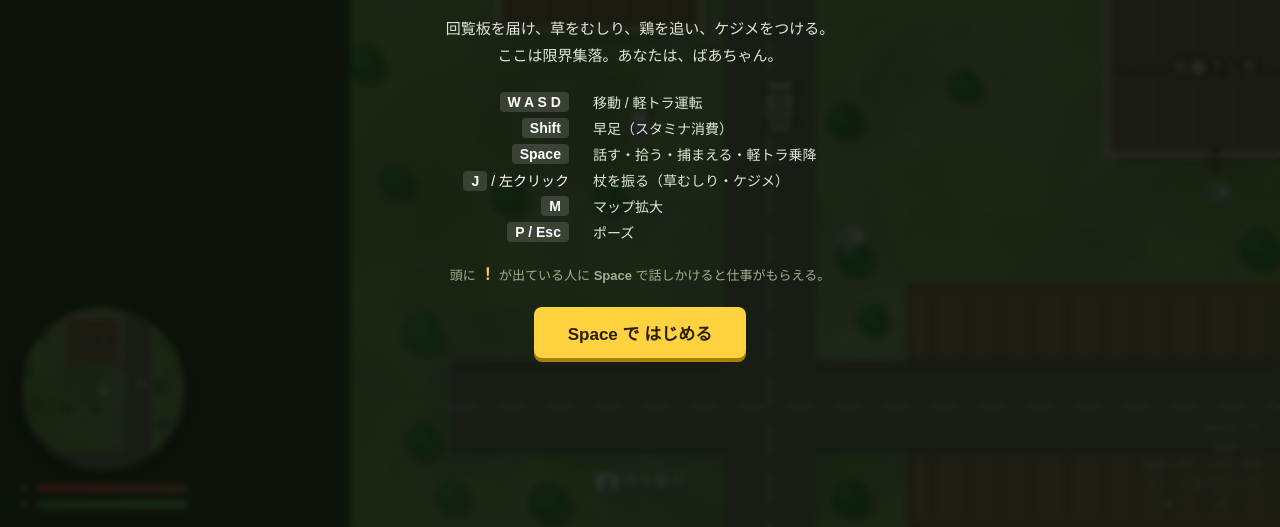
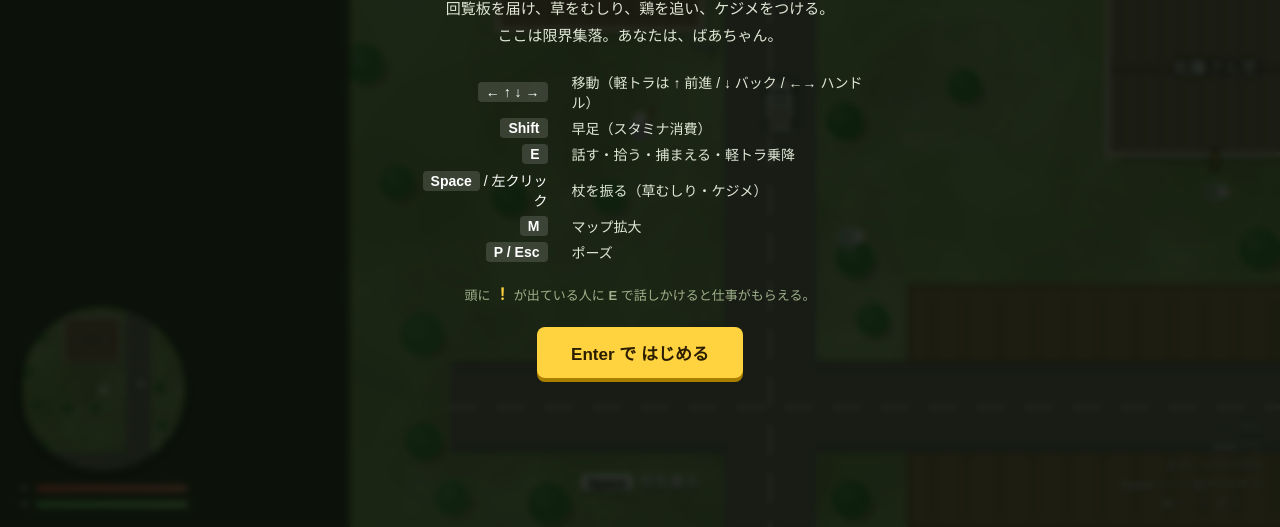
Before and after one commit to necobit/babaa-game, a plain HTML site: page index.html in a window 1280 px wide. Shown: the part 273-800 px from the top of the page. Drawn offline with Linux system fonts and the light colour scheme.

Commit message:
操作をカーソルキー基準に変更（調べる=E、杖=Space）
右手を矢印キーに置く前提の配置に組み替えた。
早足は真隣の右 Shift、右手が塞がるぶん空く左手に「調べる」の E、
杖は連打しやすい親指の Space。

- 移動: ← ↑ ↓ → （軽トラは ↑ 前進 / ↓ バック / ←→ ハンドル）
- 調べる/話す/拾う/乗降: E（Enter も可）
- 杖: Space / Z / X / J / K / F / 左クリック
- WASD は互換エイリアスとして存置
- 頭上プロンプトと画面下ヒント、タイトルの操作表を新配置に更新

Co-Authored-By: Claude Opus 5 (1M context) <noreply@anthropic.com>
Claude-Session: https://claude.ai/code/session_014SwtpV5sDLnokP5JfosoBu

```diff
--- a/index.html
+++ b/index.html
@@ -48,10 +48,10 @@
 
   <!-- 右下: 操作キー -->
   <div id="keys">
-    <span><b>WASD</b> 移動</span>
+    <span><b>&larr;&uarr;&darr;&rarr;</b> 移動</span>
     <span><b>Shift</b> 早足</span>
-    <span><b>Space</b> 調べる/話す/乗降</span>
-    <span><b>J</b> または <b>左クリック</b> 杖</span>
+    <span><b>E</b> 調べる/話す/乗降</span>
+    <span><b>Space</b> または <b>左クリック</b> 杖</span>
     <span><b>M</b> マップ　<b>P</b> ポーズ</span>
   </div>
 </div>
@@ -63,15 +63,15 @@
     <h2>〜 田舎のばあちゃん無双 〜</h2>
     <p class="lead">回覧板を届け、草をむしり、鶏を追い、ケジメをつける。<br>ここは限界集落。あなたは、ばあちゃん。</p>
     <table class="ctrl">
-      <tr><td><b>W A S D</b></td><td>移動 / 軽トラ運転</td></tr>
+      <tr><td><b>&larr; &uarr; &darr; &rarr;</b></td><td>移動（軽トラは &uarr; 前進 / &darr; バック / &larr;&rarr; ハンドル）</td></tr>
       <tr><td><b>Shift</b></td><td>早足（スタミナ消費）</td></tr>
-      <tr><td><b>Space</b></td><td>話す・拾う・捕まえる・軽トラ乗降</td></tr>
-      <tr><td><b>J</b> / 左クリック</td><td>杖を振る（草むしり・ケジメ）</td></tr>
+      <tr><td><b>E</b></td><td>話す・拾う・捕まえる・軽トラ乗降</td></tr>
+      <tr><td><b>Space</b> / 左クリック</td><td>杖を振る（草むしり・ケジメ）</td></tr>
       <tr><td><b>M</b></td><td>マップ拡大</td></tr>
       <tr><td><b>P / Esc</b></td><td>ポーズ</td></tr>
     </table>
-    <p class="tip">頭に <b class="ex">！</b> が出ている人に <b>Space</b> で話しかけると仕事がもらえる。</p>
-    <button id="startBtn">Space で はじめる</button>
+    <p class="tip">頭に <b class="ex">！</b> が出ている人に <b>E</b> で話しかけると仕事がもらえる。</p>
+    <button id="startBtn">Enter で はじめる</button>
   </div>
 </div>
 
--- a/js/game.js
+++ b/js/game.js
@@ -137,7 +137,7 @@ function startGame() {
   Sfx.ensure();
   if (document.activeElement && document.activeElement.blur) document.activeElement.blur();
   setState('play');
-  tut('WASD で移動 ／ Shift 長押しで早足 ／ Space で調べる', 8);
+  tut('矢印キーで移動 ／ Shift 長押しで早足 ／ E で調べる', 8);
 }
 
 function setState(s) {
@@ -171,7 +171,7 @@ function frame(ts) {
 
 function handleGlobalKeys() {
   if (G.state === 'title') {
-    if (Input.hitAny(KEYS.interact)) startGame();
+    if (Input.hitAny(KEYS.start)) startGame();
     return;
   }
   if (Input.hitAny(KEYS.pause)) {
@@ -502,7 +502,7 @@ function enterVehicle(v) {
   const p = G.player;
   p.vehicle = v; v.driver = p;
   p.vx = p.vy = 0;
-  tut('W 前進 ／ S ブレーキ・バック ／ A D ハンドル', 6);
+  tut('↑ 前進 ／ ↓ ブレーキ・バック ／ ← → ハンドル', 6);
   Sfx.pick();
 }
 
@@ -590,8 +590,8 @@ function updateHUD() {
 
   const f = G.focus;
   const hintHtml = f
-    ? (f.type === 'exit' ? `<b>Space</b>${f.label}` : `<b>Space</b>${f.label}`)
-    : (G.player.vehicle ? '' : '<b>J</b>杖を振る');
+    ? `<b>E</b>${f.label}`
+    : (G.player.vehicle ? '' : '<b>Space</b>杖を振る');
   if (hudCache.hint !== hintHtml) { el.hint.innerHTML = hintHtml; hudCache.hint = hintHtml; }
 }
 
--- a/js/input.js
+++ b/js/input.js
@@ -1,19 +1,21 @@
 'use strict';
 /* ========== 入力 ==========
-   移動は WASD（左手）。
-   「調べる」は親指の Space に置いて、移動しながらでも押せるようにする。
-   「杖」は右手の J（左クリックでも可）。E / Enter / F などは互換用のエイリアス。
+   移動は矢印キー（右手）。右 Shift が真隣なので早足はそこ。
+   右手が矢印キーに乗るぶん左手が空くので、「調べる」は左手の E。
+   「杖」は連打しやすい親指の Space（Z / X / 左クリックでも可）。
+   WASD・J・K・F・Enter は互換用のエイリアスとして残してある。
 --------------------------------------------------------------- */
 
 const KEYS = {
-  interact: [' ', 'e', 'enter'],
-  attack:   ['j', 'k', 'f'],
+  interact: ['e', 'enter'],
+  attack:   [' ', 'z', 'x', 'j', 'k', 'f'],
+  start:    ['e', 'enter', ' '],
   pause:    ['p', 'escape'],
   map:      ['m', 'tab'],
 };
 
-const PREVENT = ['w', 'a', 's', 'd', ' ', 'e', 'j', 'k', 'f', 'p', 'm', 'tab',
-  'arrowup', 'arrowdown', 'arrowleft', 'arrowright'];
+const PREVENT = ['arrowup', 'arrowdown', 'arrowleft', 'arrowright',
+  'w', 'a', 's', 'd', ' ', 'e', 'z', 'x', 'j', 'k', 'f', 'p', 'm', 'tab'];
 
 const Input = {
   up: false, down: false, left: false, right: false, run: false,
--- a/js/render.js
+++ b/js/render.js
@@ -365,7 +365,7 @@ function drawScene(ctx, G) {
   // 目の前の対象に「Space」プロンプト
   if (focus && focus.x != null && !p.vehicle) {
     const dy = focus.type === 'talk' ? 34 : focus.type === 'ride' ? 32 : 26;
-    drawKeyPrompt(ctx, focus.x, focus.y - dy, 'Space', focus.label);
+    drawKeyPrompt(ctx, focus.x, focus.y - dy, 'E', focus.label);
   }
 
   // エフェクト
```
Also changed, not shown: 1 other file.
